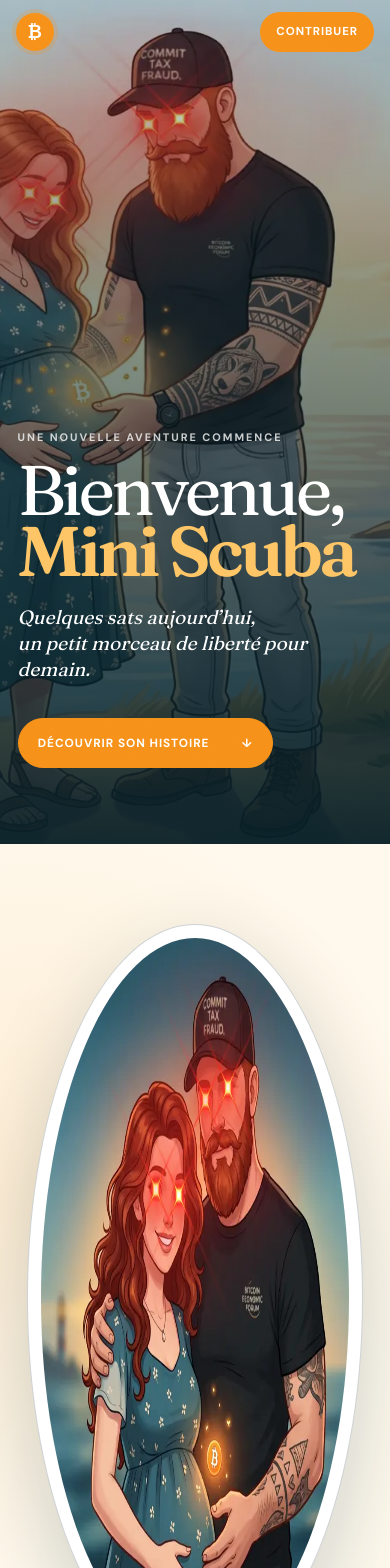
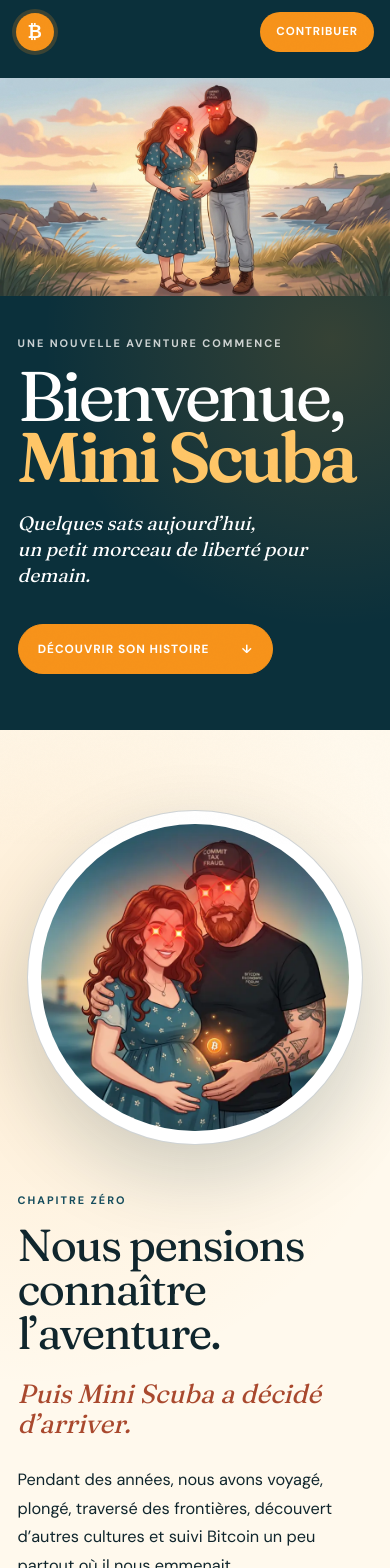
Before and after one commit to OxScuba/Bienvenue-Mini-Scuba, a React (Vite) app: page / in a window 390 px wide. Shown: the top 1568 px of the page. Built offline with nearby package versions, Linux system fonts and the light colour scheme.

Commit message:
fix: preserve image ratios on mobile

```diff
--- a/src/styles.css
+++ b/src/styles.css
@@ -868,3 +868,127 @@ footer a {
     transform: none;
   }
 }
+/* =========================================================
+   IMAGES — CONSERVATION DU RATIO ORIGINAL
+   ========================================================= */
+
+img {
+  height: auto;
+}
+
+/* Illustrations insérées dans les sections */
+.story-image,
+.why-image {
+  width: 100%;
+  height: auto;
+  align-self: start;
+}
+
+.story-image img,
+.why-image img,
+.intro-portrait img,
+.qr-image {
+  width: 100%;
+  height: auto !important;
+  object-fit: contain;
+}
+
+/* Affichage mobile sans étirement, zoom ni recadrage */
+@media (max-width: 680px) {
+  /*
+   * L’image principale devient une vraie illustration horizontale.
+   * Le texte passe en dessous au lieu d’être superposé.
+   */
+  .hero {
+    display: flex;
+    min-height: 0;
+    padding-top: 4.9rem;
+    flex-direction: column;
+    align-items: stretch;
+    background: var(--ocean-deep);
+  }
+
+  .hero-background {
+    position: relative;
+    inset: auto;
+    order: 1;
+    width: 100%;
+    height: auto;
+    object-fit: contain;
+    object-position: center;
+  }
+
+  .hero-shade {
+    display: none;
+  }
+
+  .hero-content {
+    order: 2;
+    width: 100%;
+    padding: 2.5rem 1.1rem 3.5rem;
+    background:
+      radial-gradient(
+        circle at 85% 10%,
+        rgba(247, 147, 26, 0.18),
+        transparent 18rem
+      ),
+      var(--ocean-deep);
+  }
+
+  .hero-note {
+    display: none;
+  }
+
+  /*
+   * Les illustrations narratives conservent leur ratio 1600 × 995.
+   */
+  .story-image,
+  .why-image {
+    width: 100%;
+    max-width: 100%;
+    height: auto;
+    margin-inline: auto;
+    transform: none;
+  }
+
+  .story-image img,
+  .why-image img {
+    width: 100%;
+    height: auto !important;
+    aspect-ratio: auto;
+    object-fit: contain;
+  }
+
+  /*
+   * L’illustration finale est également affichée en entier.
+   * Le texte apparaît ensuite dans son propre bloc.
+   */
+  .horizon {
+    display: flex;
+    min-height: 0;
+    padding: 0;
+    flex-direction: column;
+    align-items: stretch;
+    background: var(--ocean-deep);
+  }
+
+  .horizon-background {
+    position: relative;
+    inset: auto;
+    order: 1;
+    width: 100%;
+    height: auto;
+    object-fit: contain;
+    object-position: center;
+  }
+
+  .horizon-shade {
+    display: none;
+  }
+
+  .horizon-copy {
+    order: 2;
+    width: 100%;
+    padding: 3.5rem 1.1rem 4rem;
+  }
+}
```
